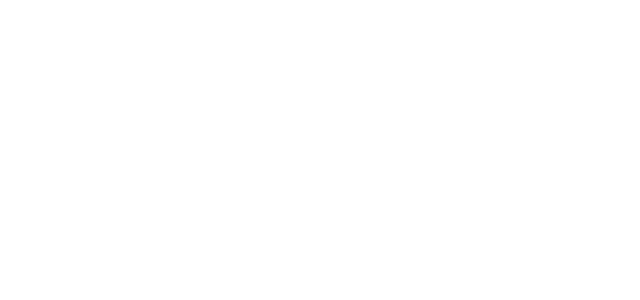
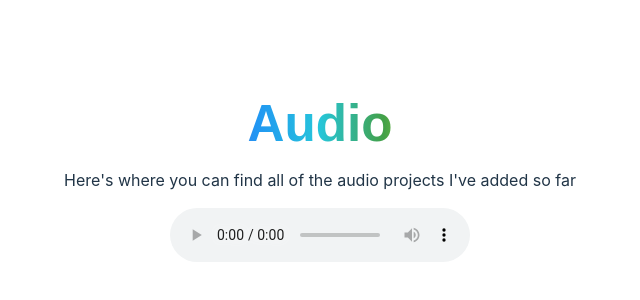
Before and after one commit to CeeFM/journey-fm, a React (Vite) app: page /audio in a window 1280 px wide. Before the commit this address had no page. Shown: the part 218-518 px from the top of the page, without its empty margins (320-960 px from the left). Built offline with nearby package versions, Linux system fonts and the light colour scheme.

Commit message:
adds more pages for portfolio projects

```diff
--- a/src/views/ApplicationViews.jsx
+++ b/src/views/ApplicationViews.jsx
@@ -3,6 +3,9 @@
 import song from '../118707__teqstudios__perfect-timing.mp3'
 import { Route, Routes } from 'react-router-dom'
 import Home from './Home'
+import AudioProjects from './AudioProjects'
+import CodeProjects from './CodeProjects'
+import Pictures from './Pictures'
 
 function ApplicationViews() {
     const [count, setCount] = useState(0)
@@ -10,6 +13,9 @@
     return (
         <Routes>
             <Route index element={<Home />} />
+            <Route path='audio' element={<AudioProjects />} />
+            <Route path='code' element={<CodeProjects />} />
+            <Route path='pictures' element={<Pictures />} />
         </Routes>
     )
 }
--- /dev/null
+++ b/src/views/AudioProjects.jsx
@@ -0,0 +1,21 @@
+import { useState } from 'react'
+import '../App.css'
+import song from '../118707__teqstudios__perfect-timing.mp3'
+
+function AudioProjects() {
+    const [count, setCount] = useState(0)
+
+    return (
+        <>
+            <div className='w-50'>
+                <h1>Audio</h1>
+                <p className='w-50'>Here's where you can find all of the audio projects I've added so far</p>
+            </div>
+            <audio controls>
+                <source src={song} />
+            </audio>
+        </>
+    )
+}
+
+export default AudioProjects
--- /dev/null
+++ b/src/views/CodeProjects.jsx
@@ -0,0 +1,18 @@
+import { useState } from 'react'
+import '../App.css'
+import song from '../118707__teqstudios__perfect-timing.mp3'
+
+function CodeProjects() {
+    const [count, setCount] = useState(0)
+
+    return (
+        <>
+            <div className='w-50'>
+                <h1>Code</h1>
+                <p className='w-50'>Here's where you can find all of the code projects I've added so far</p>
+            </div>
+        </>
+    )
+}
+
+export default CodeProjects
--- /dev/null
+++ b/src/views/Pictures.jsx
@@ -0,0 +1,17 @@
+import { useState } from 'react'
+import '../App.css'
+
+function Pictures() {
+    const [count, setCount] = useState(0)
+
+    return (
+        <>
+            <div className='w-50'>
+                <h1>Pictures</h1>
+                <p className='w-50'>Here's where you can find all of the pictures I've added so far</p>
+            </div>
+        </>
+    )
+}
+
+export default Pictures
```
